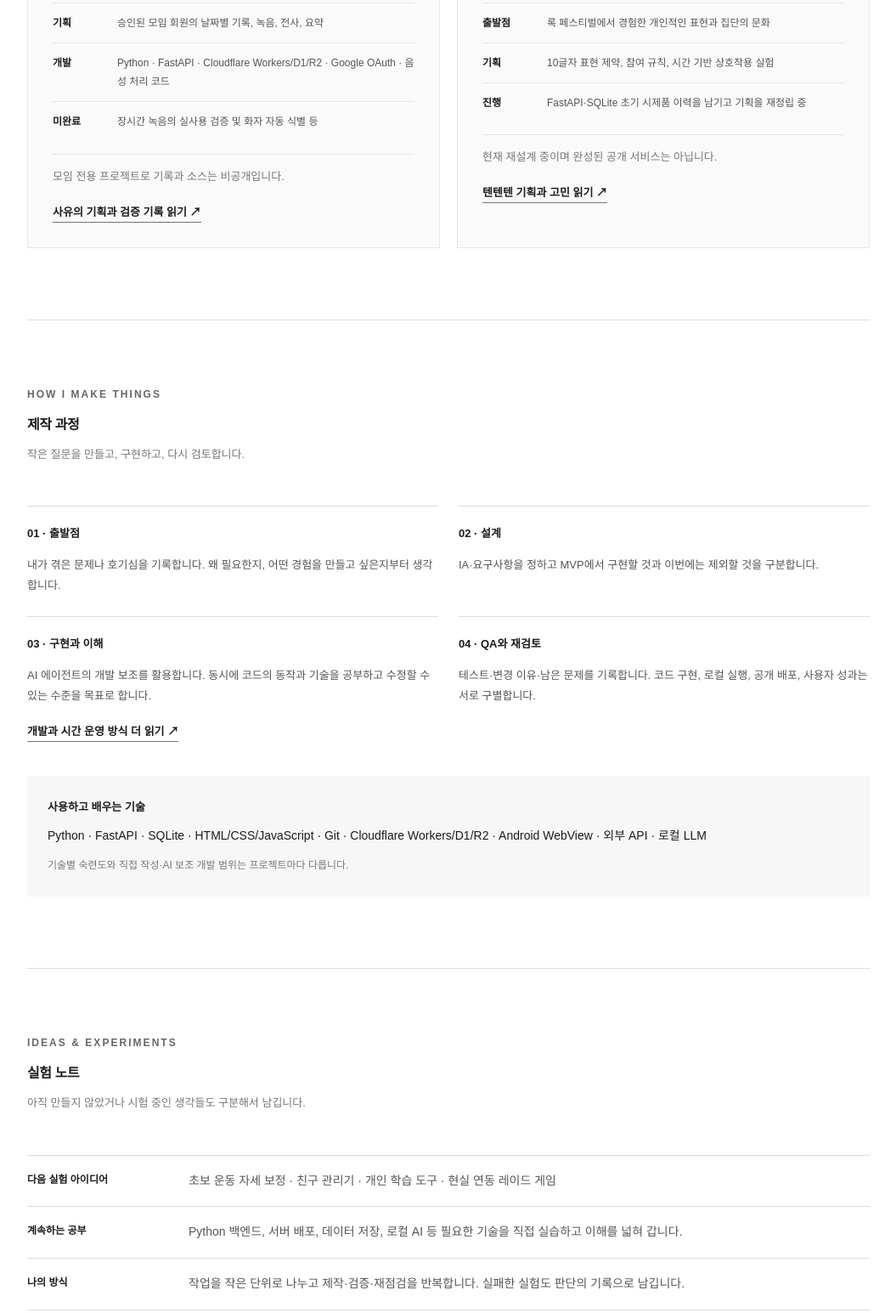
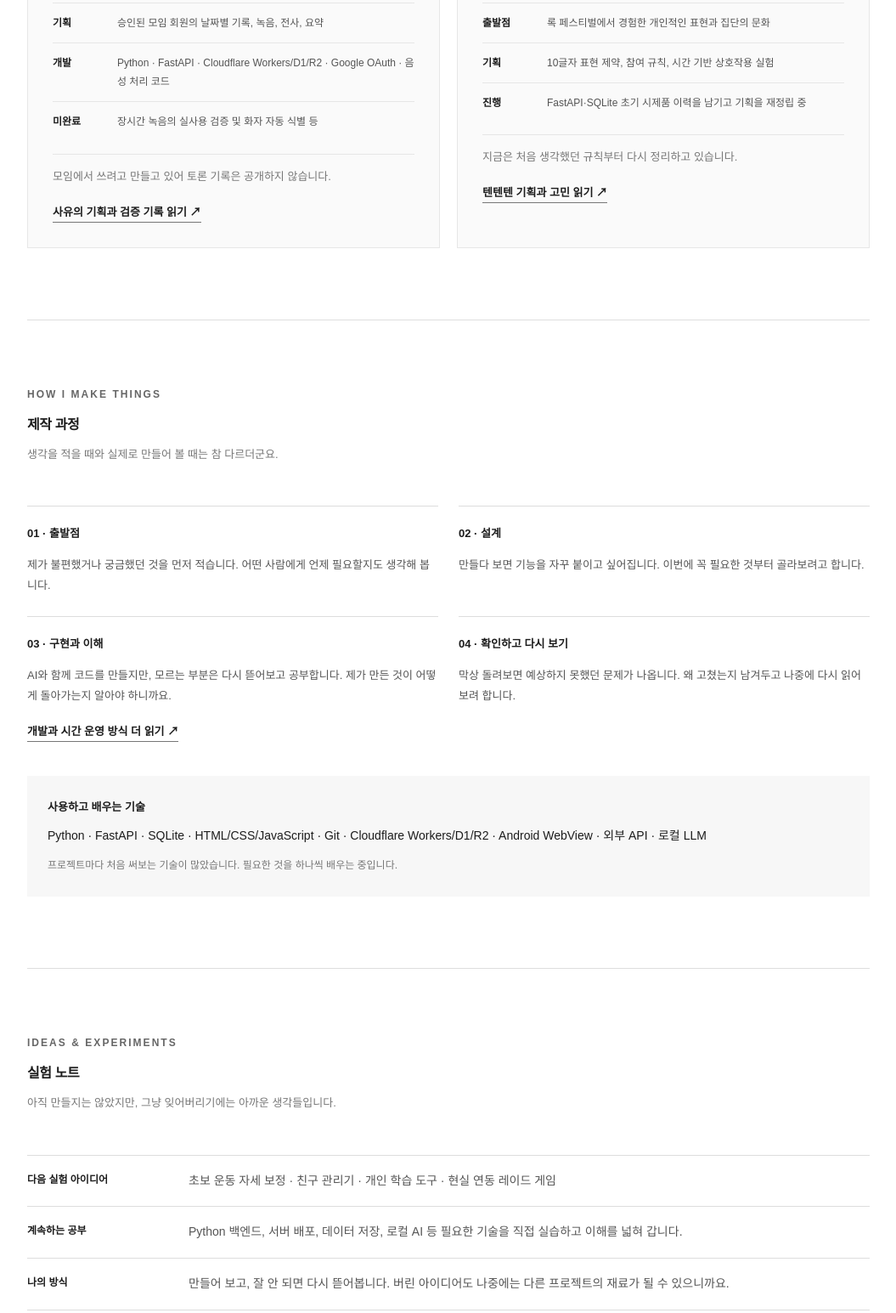
Before and after one commit to rhaxod7784-png/webpage, a website: page public/index.html in a window 1280 px wide. Shown: the part 3980-5525 px from the top of the page at 85% size, without its empty margins (112-1167 px from the left). Drawn offline with Linux system fonts and the light colour scheme.

Commit message:
edit(portfolio): preserve original homepage and soften added AI-like copy

```diff
--- a/public/index.html
+++ b/public/index.html
@@ -55,47 +55,47 @@
 <p>게임계에는 이런 말도 있다.</p><p>“게임은 이기기 위해서 하는 게 아니다 빡치게 하기 위해서 하는 것이다”</p>
 <p>어떻게 하면 유저를 빡치게 할 수 있을까만 넣어 만들었다.</p><p>나름의 첫 프로젝트. 아직 그 완성도는 미흡하지만 계속 다듬어 나갈 예정이다.</p>
 <a class="visit" href="https://potbreaker.rhaxod7784.workers.dev/" target="_blank" rel="noopener noreferrer">POT BREAKER 플레이 <span aria-hidden="true">↗</span></a><div class="project-label"><span>게임 · Android 구현</span><span class="tag">구현 / 개선 중</span></div>
-<details class="project-detail"><summary>작업 과정과 확인된 결과 보기</summary><p>게임 규칙과 경험을 실험하는 첫 프로젝트. 브라우저 게임을 Android WebView 앱으로 패키징하고 네이티브 진동, 기기 내 승리 기록을 연동했습니다. 개발 기록에는 Android v0.16.0과 변경 내용이 남아 있습니다. 앱스토어 출시 여부는 별도 검증 전입니다.</p></details><p class="depth-link"><a href="/projects/potbreaker/">기획과 개발 과정 자세히 보기 <span aria-hidden="true">↗</span></a></p></div></article>
+<details class="project-detail"><summary>작업 과정과 확인된 결과 보기</summary><p>첫 게임을 만들고 나니 웹브라우저 밖에서도 해보고 싶어졌습니다. Android WebView로 앱을 만들고, 휴대폰 진동과 기기 내 기록 저장도 붙여 봤습니다. Android 쪽은 v0.16.0까지 작업한 기록이 있습니다.</p></details><p class="depth-link"><a href="/projects/potbreaker/">기획과 개발 과정 자세히 보기 <span aria-hidden="true">↗</span></a></p></div></article>
 <article class="work">
 <a class="work-image" href="/images/keyboard-canvas.png" target="_blank" rel="noopener noreferrer" aria-label="키보드 그림판 실행 화면 원본 이미지 보기"><img src="/images/keyboard-canvas.png" alt="키보드 그림판 실행 화면" loading="lazy" decoding="async"><span class="image-open">원본 이미지 보기 ↗</span></a>
 <div class="work-copy"><p class="project-number">02 / CREATIVE TOOL</p><h3>내 글의 그림화</h3><p class="subtitle">키보드 그림판</p>
 <p>내가 쓴 글의 색깔을 보고 싶다.</p><p>글은 나의 정체성을 나타내는 거울이라 한다. 그러면 그 글을 색깔로 나타내면 어떨까?</p><p>수단은 키보드뿐인 도구를 만들어 보자는 생각으로 시작된 프로젝트. 아직은 습작으로 결과물에 만족하지 못한 상태.</p>
 <a class="visit" href="https://keyboard.rhaxod7784.workers.dev/" target="_blank" rel="noopener noreferrer">Keyboard Canvas v1.0.0 방문 <span aria-hidden="true">↗</span></a><div class="project-label"><span>텍스트 · 색상 시각화</span><span class="tag">v1.0.0 / 배포 기록</span></div>
-<details class="project-detail"><summary>작업 과정과 확인된 결과 보기</summary><p>‘내 글의 색깔을 보고 싶다’에서 출발했습니다. 문자별 색 규칙, 두 가지 이미지 생성 방식, 기종별 이미지 해상도, PNG 저장 및 다국어 UI를 구현했습니다. 이전 버전과 테스트, 변경 기록을 보존하고 있습니다.</p></details><p class="depth-link"><a href="/projects/keyboard/">기획과 개발 과정 자세히 보기 <span aria-hidden="true">↗</span></a></p></div></article>
+<details class="project-detail"><summary>작업 과정과 확인된 결과 보기</summary><p>같은 글자는 같은 색이어야 하지 않을까? 그 생각으로 규칙부터 만들었습니다. 한글 자모와 숫자, 기호를 어떻게 표현할지 고민했고, 화면 크기와 그림 저장 방식도 여러 번 바꿔봤습니다.</p></details><p class="depth-link"><a href="/projects/keyboard/">기획과 개발 과정 자세히 보기 <span aria-hidden="true">↗</span></a></p></div></article>
 <article class="work">
 <a class="work-image" href="/images/daejeon-travel.png" target="_blank" rel="noopener noreferrer" aria-label="대전의 기묘한 여행 지도 화면 원본 이미지 보기"><img src="/images/daejeon-travel.png" alt="대전의 기묘한 여행 지도 화면" loading="lazy" decoding="async"><span class="image-open">원본 이미지 보기 ↗</span></a>
 <div class="work-copy"><p class="project-number">03 / LOCAL TRAVEL</p><h3>은밀하게 전하는<br>대전의 로컬여행</h3><p class="subtitle">대전의 기묘한 여행 · 테마 1 성심당 28 이후</p>
 <p>성심당은 강한 관광 진입점이지만 이후 다른 대전 경험으로 연결되지 않는 병목이 존재한다.</p><p>대전에는 로컬 관광 자원이 존재하므로, 문제를 자원 부족이 아니라 연결성 부족으로 보고 이를 중계하는 서비스를 제안한다.</p><p>성심당 웨이팅 및 빵 구매 이후의 고단함을 영화 「28일 후」의 오마주와 말장난으로 승화시킨 테마. 빵 구매 직후의 ‘이제 뭐 하지?’라는 지점에서 다른 로컬 장소로 연결하는 프로젝트.</p>
 <a class="visit" href="https://djgimyo.com/" target="_blank" rel="noopener noreferrer">대전의 기묘한 여행 방문 <span aria-hidden="true">↗</span></a><div class="project-label"><span>지역 탐색 · 웹서비스</span><span class="tag">웹 배포 / 개선 중</span></div>
-<details class="project-detail"><summary>작업 과정과 확인된 결과 보기</summary><p>성심당 방문 이후 로컬 장소로 연결되지 않는다는 문제 가설에서 출발했습니다. 가까운 장소를 제한된 개수로 제시해 상세 서사와 길찾기로 연결합니다. 위치·거리·추천·클릭 로그를 포함한 FastAPI·SQLite 학습용 MVP의 내부 QA를 기록했습니다. 해당 QA는 합성 장소 데이터로 수행했으므로 실제 방문객 성과와 구별합니다.</p></details><p class="depth-link"><a href="/projects/daejeon/">기획과 개발 과정 자세히 보기 <span aria-hidden="true">↗</span></a></p></div></article>
+<details class="project-detail"><summary>작업 과정과 확인된 결과 보기</summary><p>성심당에서 빵을 산 뒤에 무엇을 할지 망설이는 사람에게, 다음 한 곳을 골라주는 서비스가 있으면 어떨까 생각했습니다. 100m부터 찾고 한 번에 최대 10곳만 보여주기로 한 것도 다시 선택하는 피로를 줄여보고 싶었기 때문입니다.</p></details><p class="depth-link"><a href="/projects/daejeon/">기획과 개발 과정 자세히 보기 <span aria-hidden="true">↗</span></a></p></div></article>
 </section>
 
 <section id="more" class="more-projects" aria-labelledby="more-title">
-<div class="section-heading"><p class="eyebrow">PROJECTS IN PROGRESS</p><h2 id="more-title">만들고 있는 것들</h2><p>현재 검증이 끝나지 않은 기능은 완료한 것처럼 소개하지 않습니다.</p></div>
+<div class="section-heading"><p class="eyebrow">PROJECTS IN PROGRESS</p><h2 id="more-title">만들고 있는 것들</h2><p>아직 만들고 고치고, 때로는 처음부터 다시 생각하는 프로젝트들입니다.</p></div>
 <div class="cards">
 <article class="simple-card"><p class="project-number">04 / DISCUSSION RECORD</p><div class="tag">개발·검증 진행 중</div><h3>사유의 사유화 <small>SAYU</small></h3>
 <p>정기 토론 모임에서 나눈 이야기를 기록하고 다시 찾아보기 위한 비공개 웹서비스입니다.</p>
-<dl><div><dt>기획</dt><dd>승인된 모임 회원의 날짜별 기록, 녹음, 전사, 요약</dd></div><div><dt>개발</dt><dd>Python · FastAPI · Cloudflare Workers/D1/R2 · Google OAuth · 음성 처리 코드</dd></div><div><dt>미완료</dt><dd>장시간 녹음의 실사용 검증 및 화자 자동 식별 등</dd></div></dl><p class="limited">모임 전용 프로젝트로 기록과 소스는 비공개입니다.</p><p class="depth-link"><a href="/projects/sayu/">사유의 기획과 검증 기록 읽기 ↗</a></p></article>
+<dl><div><dt>기획</dt><dd>승인된 모임 회원의 날짜별 기록, 녹음, 전사, 요약</dd></div><div><dt>개발</dt><dd>Python · FastAPI · Cloudflare Workers/D1/R2 · Google OAuth · 음성 처리 코드</dd></div><div><dt>미완료</dt><dd>장시간 녹음의 실사용 검증 및 화자 자동 식별 등</dd></div></dl><p class="limited">모임에서 쓰려고 만들고 있어 토론 기록은 공개하지 않습니다.</p><p class="depth-link"><a href="/projects/sayu/">사유의 기획과 검증 기록 읽기 ↗</a></p></article>
 <article class="simple-card"><p class="project-number">05 / MUSIC COMMUNITY</p><div class="tag">제품 재기획</div><h3>텐텐텐 <small>10 · 10 · 10</small></h3>
 <p>공연과 음악을 듣는 순간의 감정과 취향을 짧은 말로 남기는 놀이터를 구상합니다.</p>
-<dl><div><dt>출발점</dt><dd>록 페스티벌에서 경험한 개인적인 표현과 집단의 문화</dd></div><div><dt>기획</dt><dd>10글자 표현 제약, 참여 규칙, 시간 기반 상호작용 실험</dd></div><div><dt>진행</dt><dd>FastAPI·SQLite 초기 시제품 이력을 남기고 기획을 재정립 중</dd></div></dl><p class="limited">현재 재설계 중이며 완성된 공개 서비스는 아닙니다.</p><p class="depth-link"><a href="/projects/tententen/">텐텐텐 기획과 고민 읽기 ↗</a></p></article>
+<dl><div><dt>출발점</dt><dd>록 페스티벌에서 경험한 개인적인 표현과 집단의 문화</dd></div><div><dt>기획</dt><dd>10글자 표현 제약, 참여 규칙, 시간 기반 상호작용 실험</dd></div><div><dt>진행</dt><dd>FastAPI·SQLite 초기 시제품 이력을 남기고 기획을 재정립 중</dd></div></dl><p class="limited">지금은 처음 생각했던 규칙부터 다시 정리하고 있습니다.</p><p class="depth-link"><a href="/projects/tententen/">텐텐텐 기획과 고민 읽기 ↗</a></p></article>
 </div></section>
 <section id="process" class="process" aria-labelledby="process-title">
-<div class="section-heading"><p class="eyebrow">HOW I MAKE THINGS</p><h2 id="process-title">제작 과정</h2><p>작은 질문을 만들고, 구현하고, 다시 검토합니다.</p></div>
+<div class="section-heading"><p class="eyebrow">HOW I MAKE THINGS</p><h2 id="process-title">제작 과정</h2><p>생각을 적을 때와 실제로 만들어 볼 때는 참 다르더군요.</p></div>
 <ol class="process-steps">
-<li><b>01 · 출발점</b><p>내가 겪은 문제나 호기심을 기록합니다. 왜 필요한지, 어떤 경험을 만들고 싶은지부터 생각합니다.</p></li>
-<li><b>02 · 설계</b><p>IA·요구사항을 정하고 MVP에서 구현할 것과 이번에는 제외할 것을 구분합니다.</p></li>
-<li><b>03 · 구현과 이해</b><p>AI 에이전트의 개발 보조를 활용합니다. 동시에 코드의 동작과 기술을 공부하고 수정할 수 있는 수준을 목표로 합니다.</p></li>
-<li><b>04 · QA와 재검토</b><p>테스트·변경 이유·남은 문제를 기록합니다. 코드 구현, 로컬 실행, 공개 배포, 사용자 성과는 서로 구별합니다.</p></li>
+<li><b>01 · 출발점</b><p>제가 불편했거나 궁금했던 것을 먼저 적습니다. 어떤 사람에게 언제 필요할지도 생각해 봅니다.</p></li>
+<li><b>02 · 설계</b><p>만들다 보면 기능을 자꾸 붙이고 싶어집니다. 이번에 꼭 필요한 것부터 골라보려고 합니다.</p></li>
+<li><b>03 · 구현과 이해</b><p>AI와 함께 코드를 만들지만, 모르는 부분은 다시 뜯어보고 공부합니다. 제가 만든 것이 어떻게 돌아가는지 알아야 하니까요.</p></li>
+<li><b>04 · 확인하고 다시 보기</b><p>막상 돌려보면 예상하지 못했던 문제가 나옵니다. 왜 고쳤는지 남겨두고 나중에 다시 읽어보려 합니다.</p></li>
 </ol>
 <p class="depth-link"><a href="/process/">개발과 시간 운영 방식 더 읽기 ↗</a></p>
-<div class="stack"><strong>사용하고 배우는 기술</strong><p>Python · FastAPI · SQLite · HTML/CSS/JavaScript · Git · Cloudflare Workers/D1/R2 · Android WebView · 외부 API · 로컬 LLM</p><small>기술별 숙련도와 직접 작성·AI 보조 개발 범위는 프로젝트마다 다릅니다.</small></div>
+<div class="stack"><strong>사용하고 배우는 기술</strong><p>Python · FastAPI · SQLite · HTML/CSS/JavaScript · Git · Cloudflare Workers/D1/R2 · Android WebView · 외부 API · 로컬 LLM</p><small>프로젝트마다 처음 써보는 기술이 많았습니다. 필요한 것을 하나씩 배우는 중입니다.</small></div>
 </section>
 <section id="archive" class="archive" aria-labelledby="archive-title">
-<div class="section-heading"><p class="eyebrow">IDEAS & EXPERIMENTS</p><h2 id="archive-title">실험 노트</h2><p>아직 만들지 않았거나 시험 중인 생각들도 구분해서 남깁니다.</p></div>
+<div class="section-heading"><p class="eyebrow">IDEAS & EXPERIMENTS</p><h2 id="archive-title">실험 노트</h2><p>아직 만들지는 않았지만, 그냥 잊어버리기에는 아까운 생각들입니다.</p></div>
 <div class="archive-row"><strong>다음 실험 아이디어</strong><p>초보 운동 자세 보정 · 친구 관리기 · 개인 학습 도구 · 현실 연동 레이드 게임</p></div>
 <div class="archive-row"><strong>계속하는 공부</strong><p>Python 백엔드, 서버 배포, 데이터 저장, 로컬 AI 등 필요한 기술을 직접 실습하고 이해를 넓혀 갑니다.</p></div>
-<div class="archive-row"><strong>나의 방식</strong><p>작업을 작은 단위로 나누고 제작·검증·재점검을 반복합니다. 실패한 실험도 판단의 기록으로 남깁니다.</p></div>
+<div class="archive-row"><strong>나의 방식</strong><p>만들어 보고, 잘 안 되면 다시 뜯어봅니다. 버린 아이디어도 나중에는 다른 프로젝트의 재료가 될 수 있으니까요.</p></div>
 <p class="closing"><strong>Acta Non Verba.</strong> 말보다 행동으로.</p><p class="depth-link"><a href="/lab/">아이디어 노트 더 읽기 ↗</a></p>
 </section>
 </main>
```
